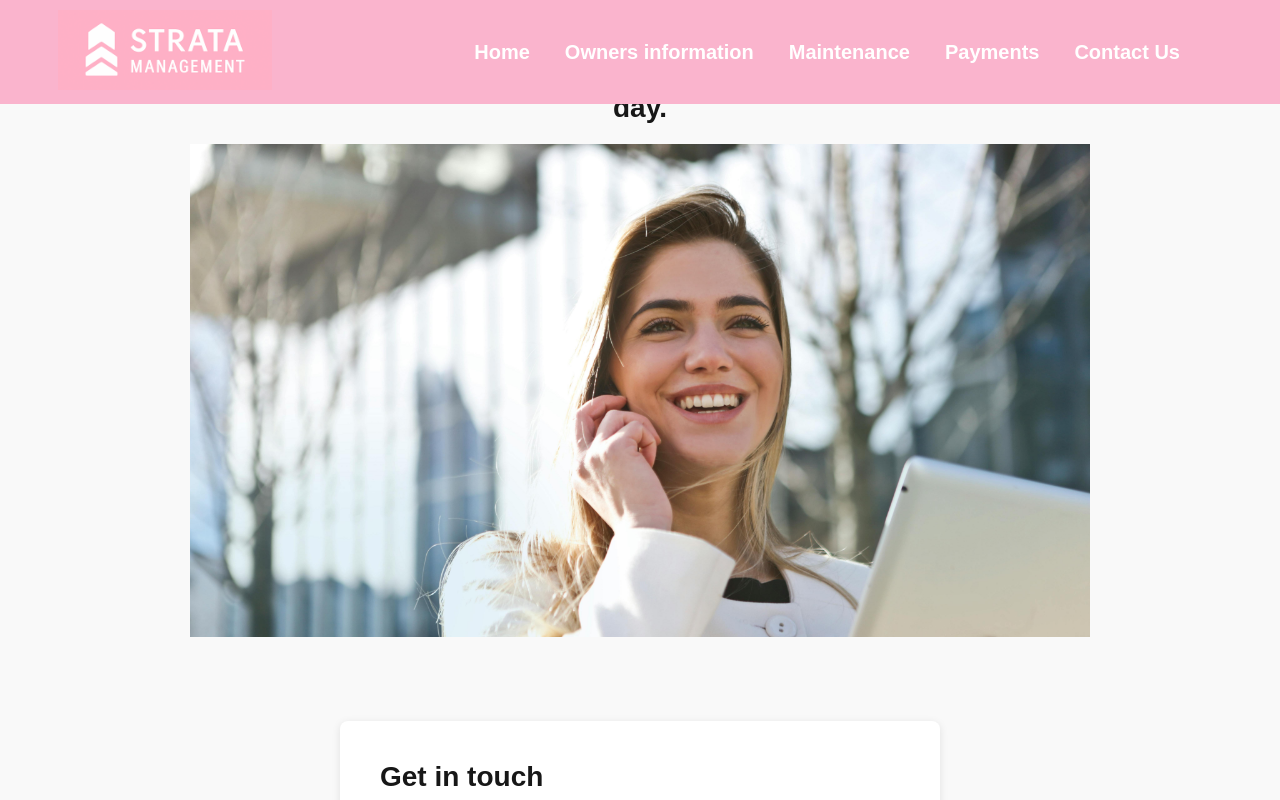
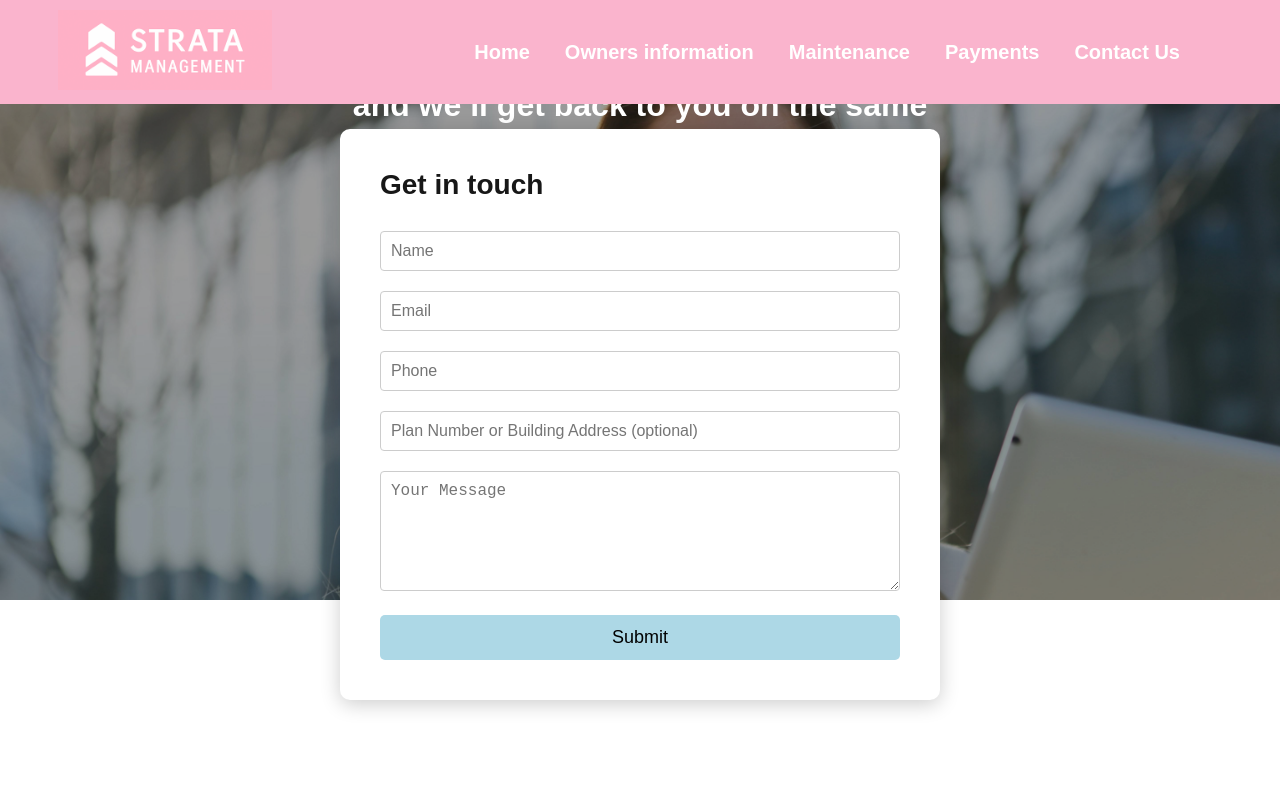
Before and after one commit to kcui07/strata-management, a Next.js app: page /contact in a window 1280 px wide. Shown: the top 800 px of the page. Built offline with nearby package versions, Linux system fonts and the light colour scheme.

Commit message:
Update Contact page layout with background image and floating form

```diff
--- a/pages/contact.js
+++ b/pages/contact.js
@@ -1,35 +1,54 @@
 import Header from '../components/Header';
 import Footer from "../components/Footer";
-import Image from 'next/image';
 
 export default function Contact() {
   return (
     <>
       <Header />
 
-      <div style={{ padding: '60px 40px 20px 40px', backgroundColor: '#f9f9f9', textAlign: 'center' }}>
-        <h2 style={{ fontSize: '28px', marginBottom: '20px' }}>
+      <div style={{
+        position: 'relative',
+        width: '100%',
+        height: '600px',
+        backgroundImage: 'url(/contact.jpg)',
+        backgroundSize: 'cover',
+        backgroundPosition: 'center',
+      }}>
+
+        <div style={{
+          position: 'absolute',
+          width: '100%',
+          height: '100%',
+          backgroundColor: 'rgba(0, 0, 0, 0.4)',
+          zIndex: 1,
+        }}></div>
+
+        <h2 style={{
+          position: 'absolute',
+          top: '50px',
+          left: '50%',
+          transform: 'translateX(-50%)',
+          color: 'white',
+          fontSize: '32px',
+          textAlign: 'center',
+          zIndex: 2,
+          maxWidth: '80%',
+        }}>
           Send us a message or request a call back and we’ll get back to you on the same business day.
         </h2>
-        <div style={{ maxWidth: '900px', margin: '0 auto' }}>
-          <Image
-            src="/contact.jpg"
-            alt="Contact us"
-            layout="responsive"
-            width={900}
-            height={500}
-          />
-        </div>
-      </div>
 
-      <div style={{ display: 'flex', justifyContent: 'center', padding: '60px 40px', backgroundColor: '#f9f9f9' }}>
         <div style={{
-          maxWidth: '600px',
-          width: '100%',
+          position: 'absolute',
+          bottom: '-100px',
+          left: '50%',
+          transform: 'translateX(-50%)',
           backgroundColor: '#fff',
           padding: '40px',
-          borderRadius: '8px',
-          boxShadow: '0 2px 8px rgba(0, 0, 0, 0.1)'
+          borderRadius: '10px',
+          width: '90%',
+          maxWidth: '600px',
+          boxShadow: '0 4px 20px rgba(0, 0, 0, 0.2)',
+          zIndex: 3,
         }}>
           <h2 style={{ marginBottom: '30px', fontSize: '28px', fontWeight: 'bold' }}>Get in touch</h2>
 
@@ -55,6 +74,8 @@ export default function Contact() {
         </div>
       </div>
 
+      <div style={{ height: '200px' }}></div>
+
       <Footer />
     </>
   );
--- a/pages/index.js
+++ b/pages/index.js
@@ -47,7 +47,7 @@ export default function Home() {
           <div style={{ fontSize: '22px', fontWeight: 'bold' }}>United we are stronger</div>
           <div style={{ fontSize: '22px', fontWeight: 'bold' }}>Trusted and transparent</div>
           <div style={{ fontSize: '22px', fontWeight: 'bold' }}>Accountable to ourselves and others</div>
-          <div style={{ fontSize: '22px', fontWeight: 'bold' }}>Visionary, think big, aim high</div>
+          <div style={{ fontSize: '22px', fontWeight: 'bold' }}>Visionary, aim high</div>
         </div>
       </div>
 
```
